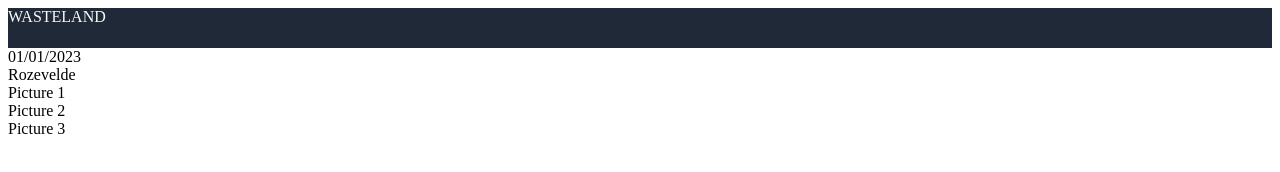
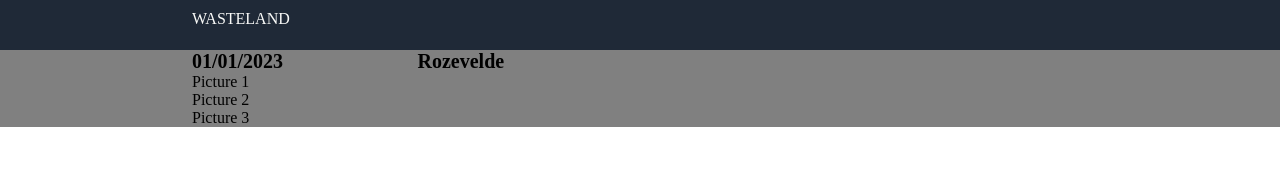
Before and after one commit to JonathanCoene/TOP_Project_Landing_Page, a plain HTML site: page Gig-pics.html in a window 1280 px wide. Drawn offline with Linux system fonts and the light colour scheme.

Commit message:
added selectors for gig pics page

```diff
--- a/styles.css
+++ b/styles.css
@@ -9,7 +9,15 @@
 .bold{
     font-weight: bold;
 }
-
+.padding-left{
+    padding-left: 15%;
+}
+.padding-right{
+    padding-right: 15%;
+}
+*{
+    margin: 0;
+}
 
 /* Header Section */
 
@@ -18,17 +26,17 @@
     background: #1F2937;
     height:40px;
     color: #F9FAF8;
+    padding-top: 10px;
+    padding-left: 15%;
 }
-
 .header-logo{
     display: flex;
     font-size: 36px;
     font-style: bold;
     text-transform: uppercase;
     align-items: center;
-    margin-top: 10px;
+    padding-top: 10px;
 }
-
 .header-link{
     display: flex;
     flex: 1;
@@ -37,16 +45,14 @@
     justify-content: end;
     gap: 10px;
     align-items: center;
-    margin-top: 10px;
+    padding-top: 10px;
 }
 .header-link :hover{
     color: red;
 }
-
 .header-link div{
     padding: 25px;
 }
-
 
 /* Hero section */
 
@@ -60,12 +66,10 @@
     padding-top: 50px;
     padding-bottom: 50px;
 }
-
 .hero-left{
     display: flex;
     flex-direction: column;
 }
-
 .hero-left div{
     margin: 5px;
 }
@@ -84,7 +88,6 @@
     color: black;
     align-items: center;
 }
-
 .hero-button{
     display: flex;
     flex: 0 1 auto;
@@ -100,7 +103,6 @@
     border-radius: 5px;
     padding: 2px;
 }
-
 .hero-button :hover{
     color: darkblue;
     font-weight: bold;
@@ -115,7 +117,6 @@
     justify-content: center;
     height: 300px;
 }
-
 .information-header{
     display: flex;
     color: #1F2937;
@@ -125,36 +126,33 @@
     height: 50px;
     padding: 10px;
 }
-
 .information-blocks{
     display: flex;
     justify-content: space-between;
 }
-
 .content-block{
     display: flex;
     flex-direction: column;
     justify-content: space-between;
     background: green;
 }
-
 .block-image{
     display: flex;
     flex: auto;
     height: 100px;
     width: 100px;
 }
-
 .block-text{
     display: flex;
     font-family: 'Courier New', Courier, monospace;
     font-weight: bold;
     justify-content: center;
+    color: #F9FAF8;
 }
-
 .block-text :hover{
     color: red;
 }
+
 /* Quote Section */
 
 .quote{
@@ -166,17 +164,15 @@
     justify-content: center;
     align-items: end;
 }
-
 .quote-main{
     font-size: 36px;
     font-style: italic;
 }
-
 .quote-speaker{
     font-size: 25px;
     font-weight: bold;
+    padding-top: 10px;
 }
-
 
 /* Bottom Section */
 
@@ -186,7 +182,6 @@
     height: 150px;
     justify-content: center;
 }
-
 .call-to-action-block{
     display: flex;
     background: blue;
@@ -198,19 +193,16 @@
     height: 100px;
     justify-content: space-between;
 }
-
 .banner-column-left{
     display: flex;
     flex-direction: column;
     flex: auto;
 }
-
 .banner_colum-right{
     display: flex;
     flex: 1 0 auto;
     justify-content: center;
 }
-
 .bottom-button{
     display: flex;
     color:#E5E7EB;
@@ -231,3 +223,20 @@
     background: #1F2937;
     height: 40px;
 }
+
+/* Gig section */
+
+.gig{
+    display: flex;
+    flex: auto;
+    flex-direction: column;
+    background-color: grey;
+    padding-left: 15%;
+    padding-right: 15%;
+}
+.gig-info{
+    display: flex;
+    flex: auto;
+    font-weight: bold;
+    font-size: 20px;
+}
```
